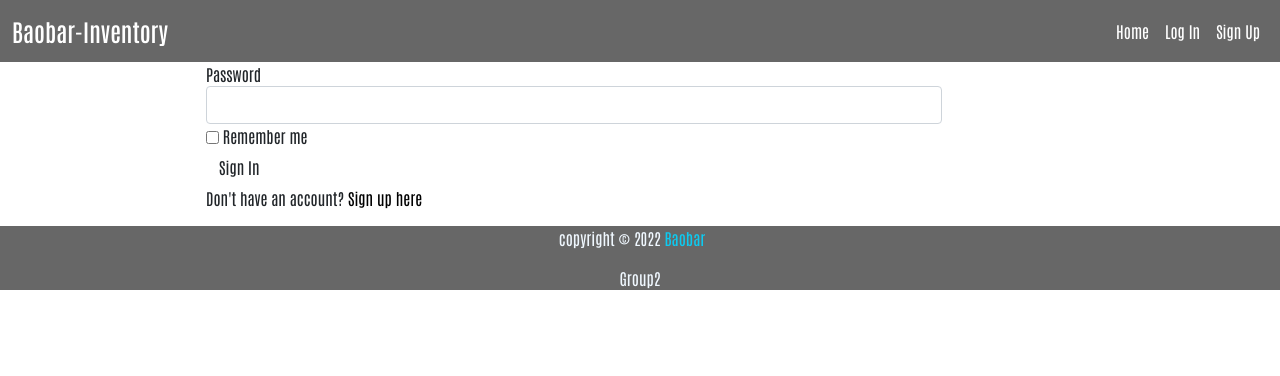
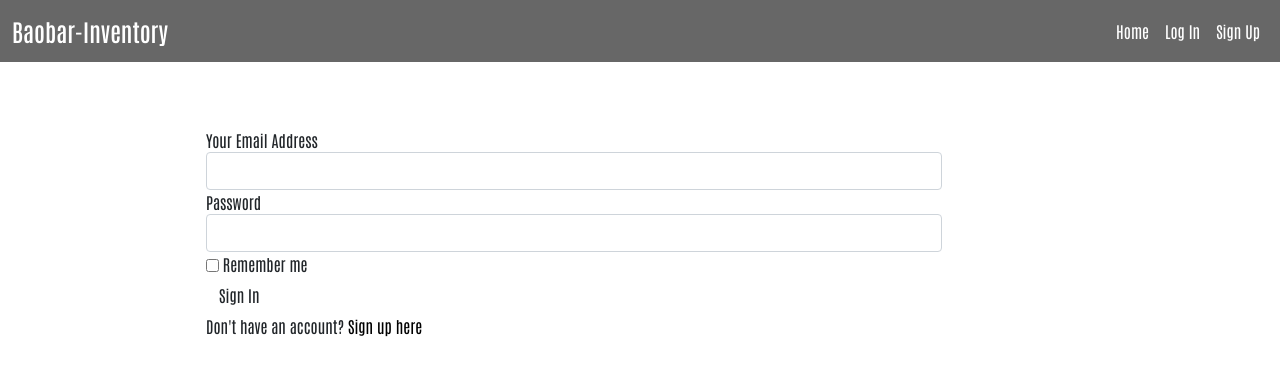
Before and after one commit to maureenndiema/Baoba-Inventory-System, a Flask app: page /authenticate/login in a window 1280 px wide. Shown: the top 376 px of the page. Run offline with Flask 2, Linux system fonts and the light colour scheme; some libraries are stand-ins or nearby versions; some web fonts are replaced.

Commit message:
fix login

```diff
--- a/app/static/css/styles.css
+++ b/app/static/css/styles.css
@@ -77,3 +77,7 @@
     text-decoration: none;
     color: #000000;
 }
+
+.signup, .login{
+    margin-top: 10%;
+}
--- a/app/templates/auth/login.html
+++ b/app/templates/auth/login.html
@@ -2,7 +2,7 @@
 {% import 'bootstrap/wtf.html' as wtf%}
 
 {% block content %}
-<div class="container">
+<div class="container login">
     <div class="row">
         <div class="col-md-2"> </div>
         <div class="col-md-8">
--- a/app/templates/auth/register.html
+++ b/app/templates/auth/register.html
@@ -2,7 +2,7 @@
 {% import 'bootstrap/wtf.html' as wtf%}
 
 {% block content %}
-<div class="container">
+<div class="container signup">
 <div class="row">
 <div class="col-md-2"> </div>
 <div class="col-md-8">
--- a/app/templates/base.html
+++ b/app/templates/base.html
@@ -36,6 +36,7 @@
                         <li class="nav-item">
                             <a class="nav-link active" aria-current="page" href="{{ url_for ('main.index') }}">Home</a>
                         </li>
+
                         <li class="nav-item">
                             <a class="nav-link active" href="{{ url_for ('auth.login') }}">Log In</a>
                         </li>
@@ -53,10 +54,10 @@
             {% endblock %}
         </div>
 
-        <footer class="text-center" style="background-color: #676767;">
+        <!-- <footer class="text-center" style="background-color: #676767;">
             <p style="color: aliceblue;">copyright &copy; 2022 <span class="navbar-brand text-info" style="font-size: 1rem;">Baobar</span></p>
             <p style="color: aliceblue;">Group2</p>
-        </footer>
+        </footer> -->
 
         <script src="https://cdn.jsdelivr.net/npm/bootstrap@5.0.2/dist/js/bootstrap.bundle.min.js" integrity="sha384-MrcW6ZMFYlzcLA8Nl+NtUVF0sA7MsXsP1UyJoMp4YLEuNSfAP+JcXn/tWtIaxVXM" crossorigin="anonymous"></script>
         <script src="https://code.jquery.com/jquery-3.2.1.slim.min.js" integrity="sha384-KJ3o2DKtIkvYIK3UENzmM7KCkRr/rE9/Qpg6aAZGJwFDMVNA/GpGFF93hXpG5KkN" crossorigin="anonymous"></script>
--- a/app/templates/dashboard.html
+++ b/app/templates/dashboard.html
@@ -45,7 +45,7 @@
                 </a>
                 </div>
             <div class="dash">
-                <a href="/orders">
+                <a href="#">
                     <div class="card thumbnail" style="width: 70%;height: 10vh;background-color: #A5DCED;">
                         <img src="{{ url_for('static', filename = 'images/cart.png')}}" class="card-img-top" alt="images">
                         <div class="card-body">
--- a/app/templates/index.html
+++ b/app/templates/index.html
@@ -45,7 +45,7 @@
             </a>
         </div>
         <div class="col-lg-4 mt-2">
-            <a href="orders">
+            <a href="#">
                 <div class="card thumbnail" style="width: 100%;height: 40vh;background-color: #A5DCED;">
                     <img src="{{ url_for('static', filename = 'images/cart.png')}}" class="card-img-top" alt="images"style="height: 200px; width: 200px; margin-left: 25%;">
                     <div class="card-body">
```
